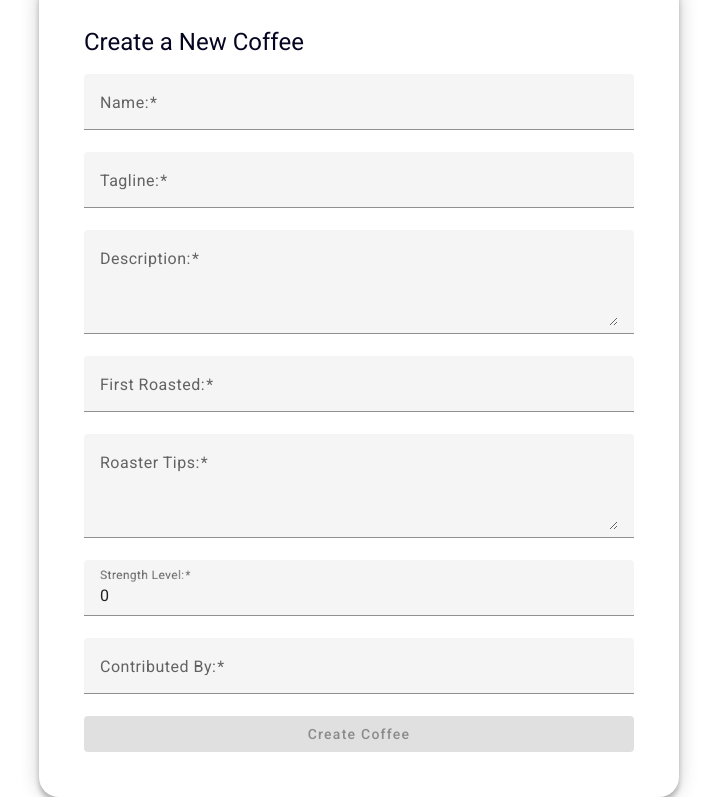
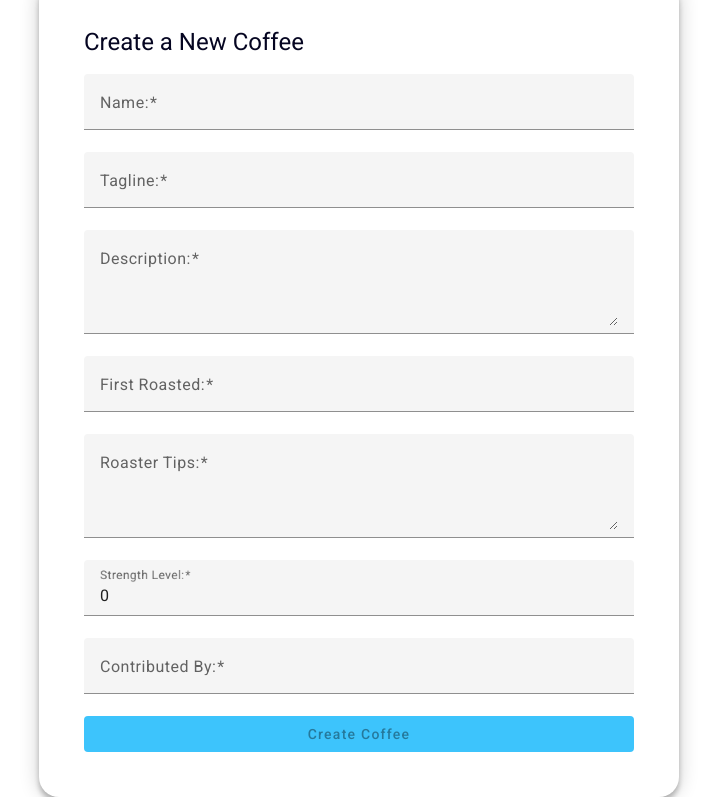
Before and after one commit to BatoolAlSowaiq/IronCoffee, an Angular app: page /coffees/new in a window 1280 px wide. Shown: the part 1004-1801 px from the top of the page, without its empty margins (281-998 px from the left). Built offline with nearby package versions, Linux system fonts and the light colour scheme.

Commit message:
update form

```diff
--- a/src/app/components/new-coffee/new-coffee.component.css
+++ b/src/app/components/new-coffee/new-coffee.component.css
@@ -18,6 +18,7 @@
 }
 .container button {
   width: 100%;
+  background-color:#3DC4FC;
 }
 
 mat-form-field {
--- a/src/app/components/new-coffee/new-coffee.component.html
+++ b/src/app/components/new-coffee/new-coffee.component.html
@@ -68,7 +68,7 @@
         <br>
 
         <button type="submit"
-        (click)="onSubmit()"[disabled]="registerForm.invalid" mat-raised-button color="accent">
+        (click)="onSubmit()"[disabled]="registerForm.invalid" mat-raised-button>
             Create Coffee
         </button>
 
```
